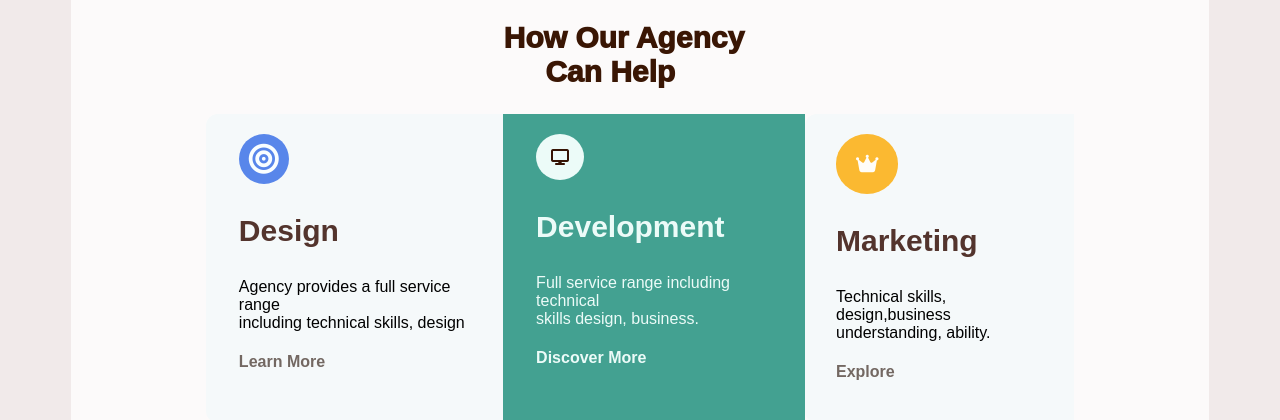
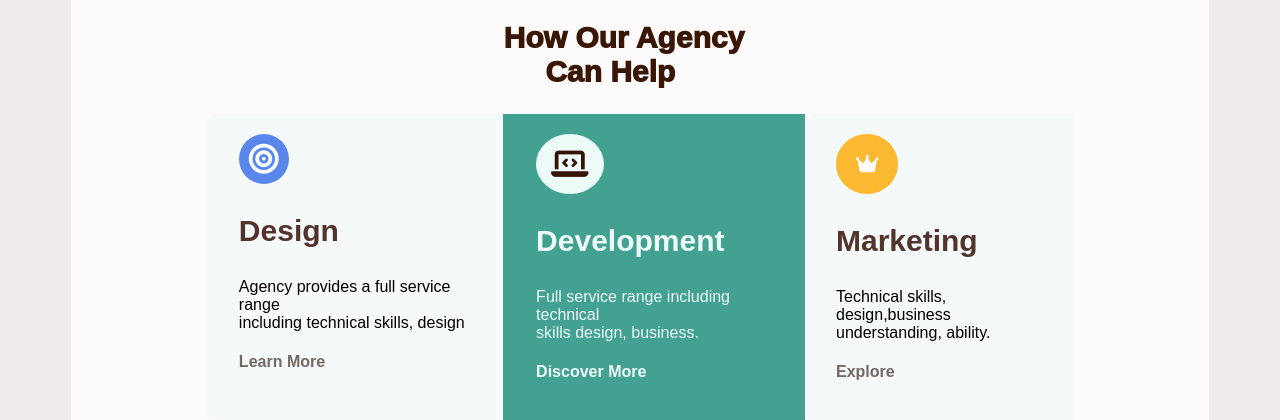
Before and after one commit to NakimuliSusan/Website-2-, a plain HTML site: page index.html in a window 1280 px wide. Shown: the part 1100-1520 px from the top of the page. Drawn offline with Linux system fonts and the light colour scheme.

Commit message:
website- triplicate

```diff
--- a/index.html
+++ b/index.html
@@ -139,7 +139,7 @@
                 </div>
             </div>
             <div class="development">
-                <i class="fa-solid fa-display"></i><br>
+                <i class="fa-solid fa-laptop-code"></i><br>
                 <h3>Development</h3>
                 <p>Full service range including technical <br>skills design, business. </p>
                 <h4>Discover More</h4>
--- a/style.css
+++ b/style.css
@@ -265,6 +265,7 @@ body{
     border-radius:50%;
     margin-left:5%;
     padding:15px;
+    font-size:30px;
 
 }
 .development h3{
```
